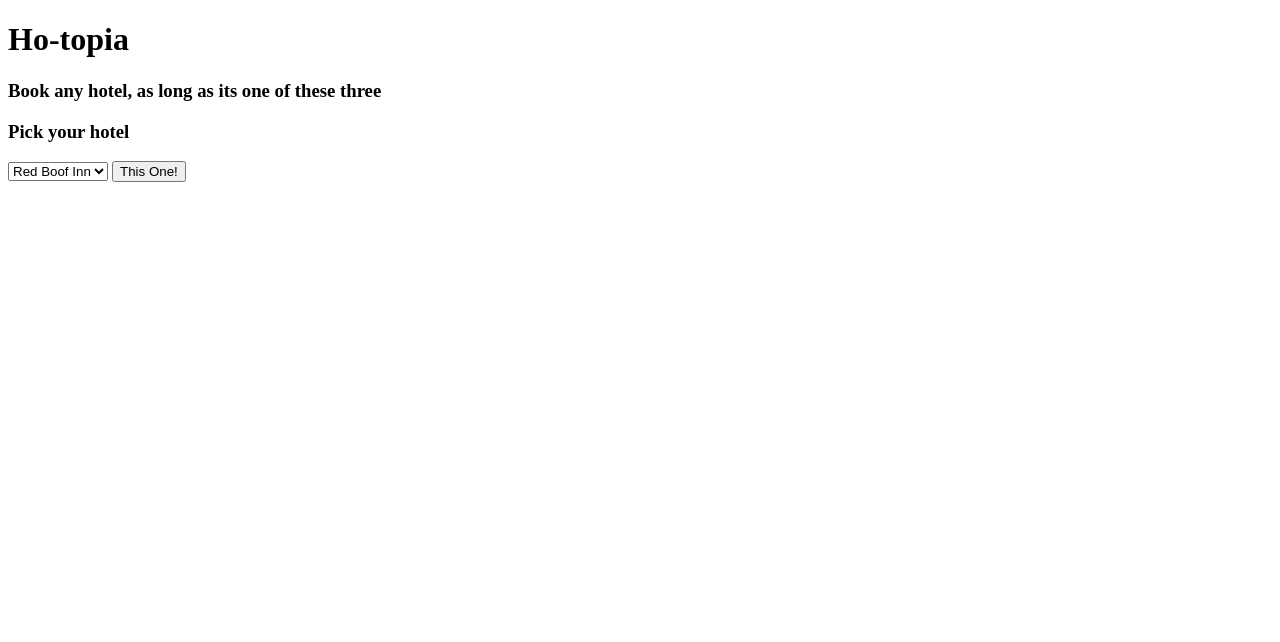
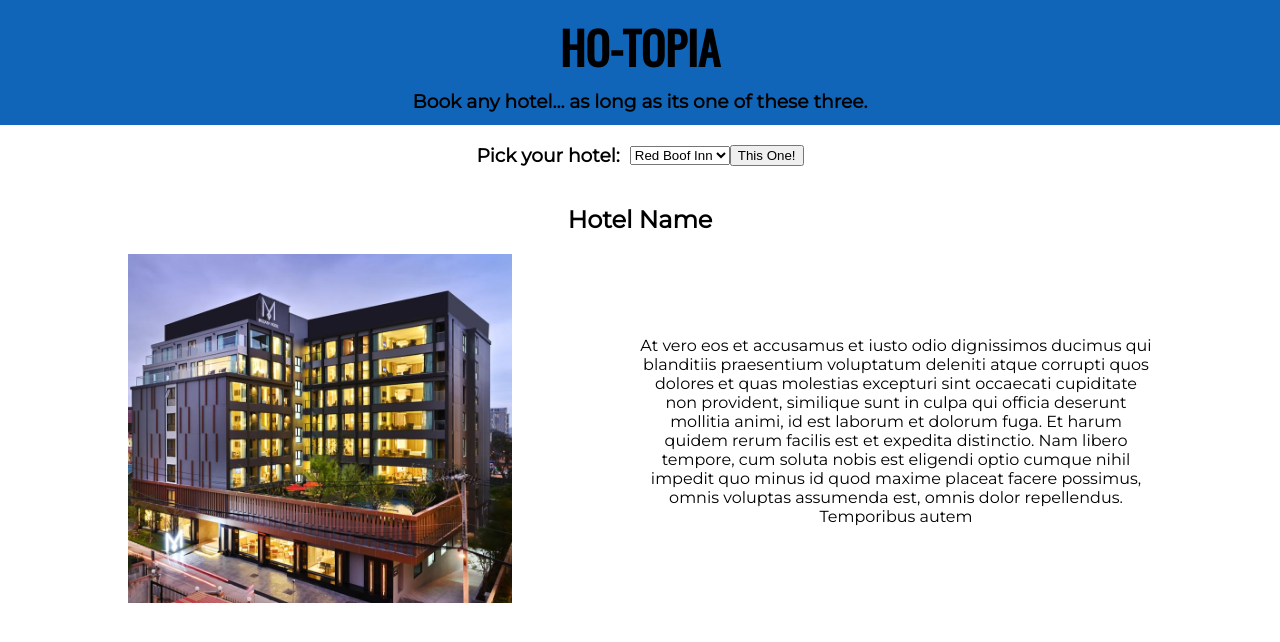
Before and after one commit to kclemens1004/travel-booking, a plain HTML site: page index.html in a window 1280 px wide. Drawn offline with nearby package versions, Linux system fonts and the light colour scheme.

Commit message:
update to grid and wireframe

```diff
--- a/css/style.css
+++ b/css/style.css
@@ -0,0 +1,97 @@
+/* BASE STYLES */
+
+html {
+    width: 100%;
+    height: 100%;
+    margin: 0;
+    padding: 0;
+}
+
+body {
+    width: 100%;
+    height: 100%;
+    display: flex;
+    align-items: center;
+    justify-content: flex-start;
+    flex-direction: column;
+    margin: 0;
+    padding: 0;
+    font-family: 'Montserrat', sans-serif;
+}
+
+h1 {
+    font-family: 'Oswald', sans-serif;
+}
+
+h3 {
+    font-family: 'Montserrat', sans-serif;
+}
+
+/* HEADER */
+
+header {
+    width: 100%;
+    display: flex;
+    align-items: center;
+    justify-content: center;
+    flex-direction: column;
+    background: #1165b8;
+    height: 125px;
+}
+
+header h1 {
+    margin: 5px;
+    font-size: 45px;
+}
+
+header h3 {
+    margin: 5px;
+}
+
+/* Pick Hotel */
+
+#pick-hotel {
+    width: 100%;
+    display: flex;
+    justify-content: center;
+    align-items: center;
+}
+
+#pick-hotel h3 {
+    padding-right: 10px;
+}
+
+/* Hotel Info */
+
+#hotel-info {
+    width: 100%;
+    display: flex;
+    justify-content: center;
+    align-items: center;
+    text-align: center;
+    flex-direction: column;
+}
+
+#hotel-name {
+    width: 100%;
+}
+
+#hotel-detail {
+    width: 100%;
+    display: flex;
+    justify-content: space-evenly;
+    align-items: center;
+}
+
+#hotel-image {
+    width: 30%;
+}
+
+#hotel-detail img {
+    width: 100%;
+    height: auto;
+}
+
+#hotel-description {
+    width: 40%;
+}
--- a/index.html
+++ b/index.html
@@ -3,20 +3,21 @@
 <head>
 <meta charset="UTF-8">
 <title>Travel Booking App</title>
-<link rel="stylesheet" type="text/css" href="css/main.css">
+<link rel="stylesheet" type="text/css" href="css/style.css">
+<link href="https://fonts.googleapis.com/css?family=Montserrat:400|Oswald:400&display=swap" rel="stylesheet">
 
 </head>
 
 <body>
 
     <header>
-        <h1>Ho-topia</h1>
-        <h3>Book any hotel, as long as its one of these three</h3>
+        <h1>HO-TOPIA</h1>
+        <h3>Book any hotel... as long as its one of these three.</h3>
     </header>
 
     <main>
-        <section id=''>
-            <h3>Pick your hotel</h3>
+        <section id="pick-hotel">
+            <h3>Pick your hotel:</h3>
             <select id="hotel">
                 <option value="red-boof-inn">Red Boof Inn</option>
                 <option value="ebdb-bnb">EBDB BNB</option>
@@ -24,17 +25,17 @@
             </select>
             <button id="hotel-select">This One!</button>
         </section>
-        <section>
-            <div id = "hotel-image">
+        <section id = "hotel-info">
+            <h2 id = "hotel-name">Hotel Name</h2>
+
+            <div id = "hotel-detail">
+                <div id = "hotel-image">
+                    <img src="img/ebdb.jpg" alt="ebdb">
+                </div>
+                <p id = "hotel-description">At vero eos et accusamus et iusto odio dignissimos ducimus qui blanditiis praesentium voluptatum deleniti atque corrupti quos dolores et quas molestias excepturi sint occaecati cupiditate non provident, similique sunt in culpa qui officia deserunt mollitia animi, id est laborum et dolorum fuga. Et harum quidem rerum facilis est et expedita distinctio. Nam libero tempore, cum soluta nobis est eligendi optio cumque nihil impedit quo minus id quod maxime placeat facere possimus, omnis voluptas assumenda est, omnis dolor repellendus. Temporibus autem</p>
 
             </div>
 
-            <div id = "hotel-description">
-
-            </div>
-            <div id = "booking-block">
-
-            </div>
         </section>
     </main>
 
```
Also changed, not shown: img/ebdb.jpg (added), img/redboof.jpg (added), img/stufitt.jpg (added).
